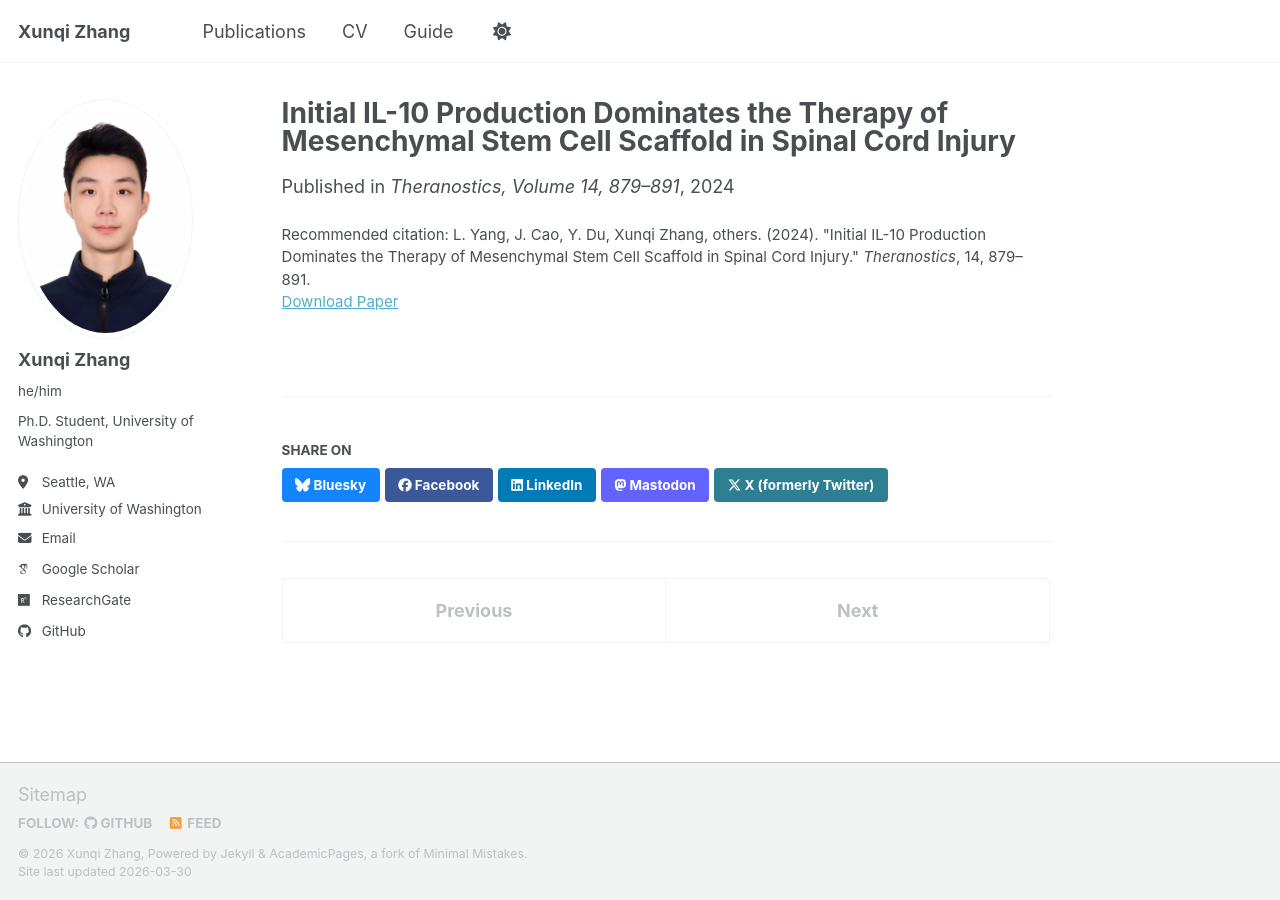
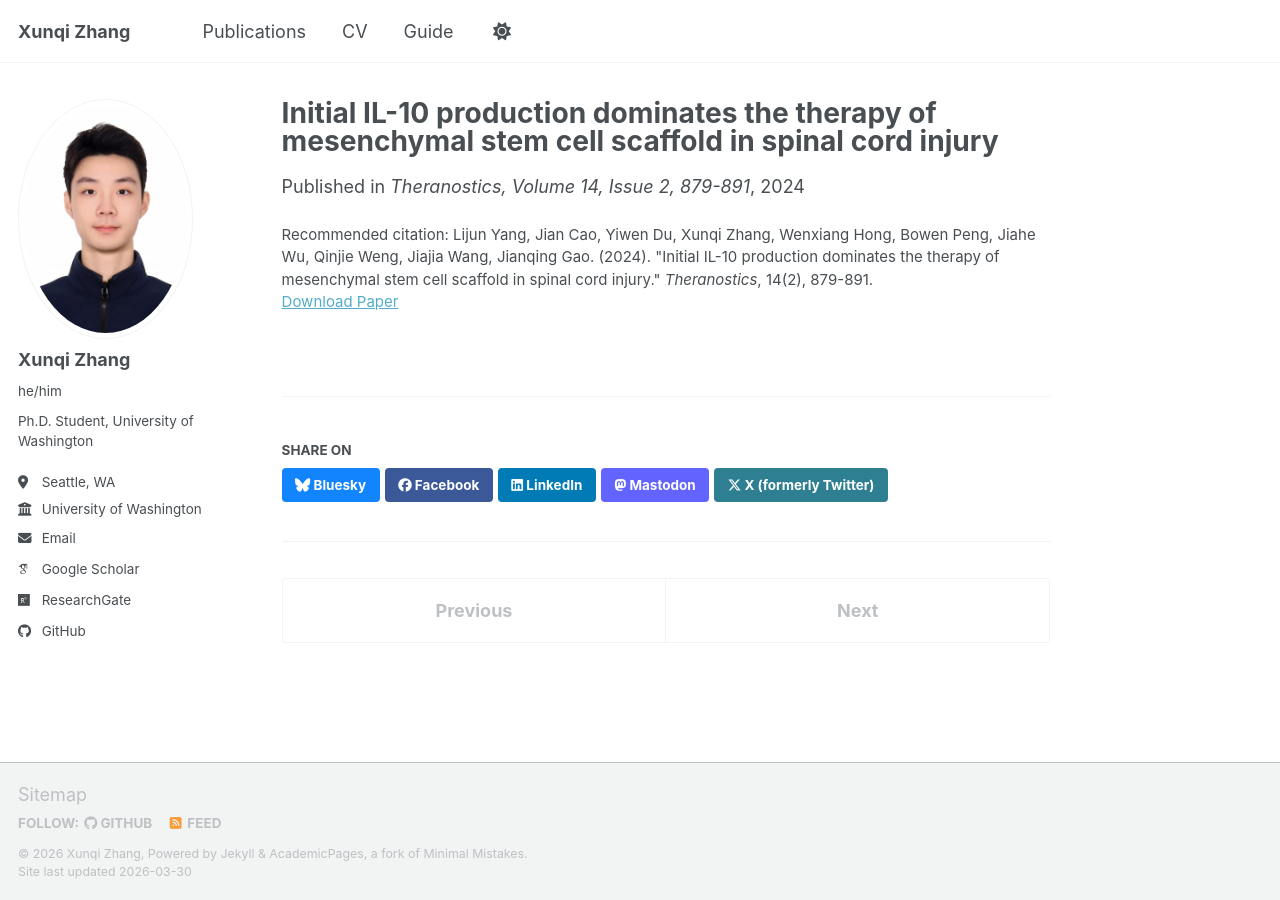
Before and after one commit to xunqizhang2024-debug/xunqizhang2024-debug.github.io, a Jekyll site: the page built from _publications/2024-theranostics-il10.md, in a window 1280 px wide. Built offline with Jekyll 4.4.1, drawn with Linux system fonts in a browser that asks for light colours; some web fonts are replaced; a script bundle is joined from its source files by our own code; library files that are not in the unit come from our copies.

Commit message:
Update 2024-theranostics-il10.md

```diff
--- a/_publications/2024-theranostics-il10.md
+++ b/_publications/2024-theranostics-il10.md
@@ -1,11 +1,11 @@
 ---
-title: "Initial IL-10 Production Dominates the Therapy of Mesenchymal Stem Cell Scaffold in Spinal Cord Injury"
+title: "Initial IL-10 production dominates the therapy of mesenchymal stem cell scaffold in spinal cord injury"
 collection: publications
 category: manuscripts
 permalink: /publication/2024-theranostics-il10
 excerpt: 'Highlighted the novel role of IL-10 in regulating MSC migration and cytokine secretion for SCI repair.'
 date: 2024-01-01
-venue: 'Theranostics, Volume 14, 879–891'
+venue: 'Theranostics, Volume 14, Issue 2, 879-891'
 paperurl: 'https://doi.org/10.7150/thno.87843'
-citation: 'L. Yang, J. Cao, Y. Du, Xunqi Zhang, others. (2024). &quot;Initial IL-10 Production Dominates the Therapy of Mesenchymal Stem Cell Scaffold in Spinal Cord Injury.&quot; <i>Theranostics</i>, 14, 879–891.'
+citation: 'Lijun Yang, Jian Cao, Yiwen Du, Xunqi Zhang, Wenxiang Hong, Bowen Peng, Jiahe Wu, Qinjie Weng, Jiajia Wang, Jianqing Gao. (2024). &quot;Initial IL-10 production dominates the therapy of mesenchymal stem cell scaffold in spinal cord injury.&quot; <i>Theranostics</i>, 14(2), 879-891.'
 ---
```
